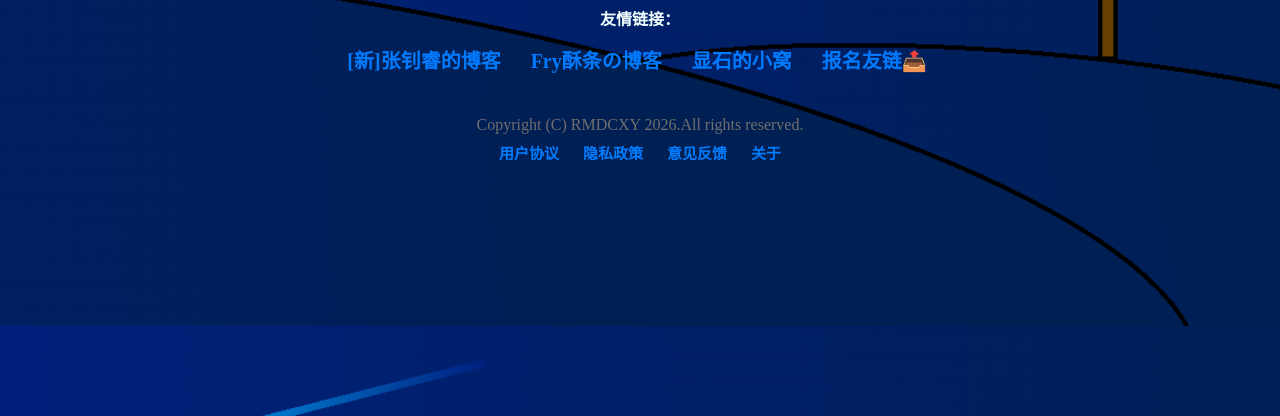
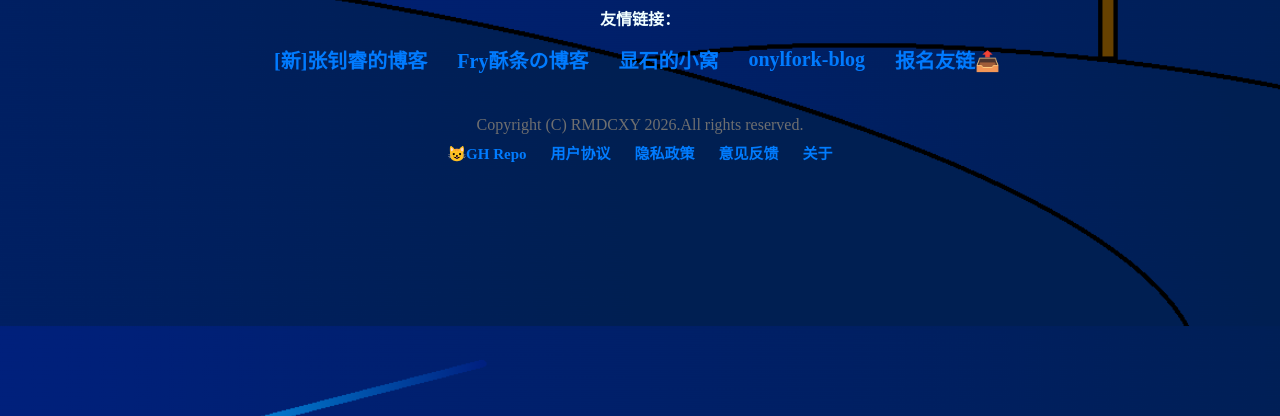
Before and after one commit to RMDCXY/cxybbs, a plain HTML site: page about.html in a window 1280 px wide. Shown: the part 474-890 px from the top of the page. Drawn offline with Linux system fonts and the light colour scheme; a web font is replaced by a local one.

Commit message:
添加LICENSE文件&README，加入一个友链

```diff
--- a/about.html
+++ b/about.html
@@ -70,6 +70,7 @@
         <a id="friend" href="https://new.zzrbk.xyz/" target="_blank">[新]张钊睿的博客</a>
         <a id="friend" href="https://blog.fryfries13.cn" target="_blank">Fry酥条の博客</a>
         <a id="friend" href="https://shibbs.dpdns.org/" target="_blank">显石的小窝</a>
+	<a id="friend" href="https://blog.2fo.cc" target="_blank">onylfork-blog</a>
         <a id="friend" href="https://forms.office.com/r/3W590Q0euL" target="_blank">报名友链📤</a>
     </main>
 
@@ -78,6 +79,7 @@
             <script type="text/javascript">document.write(new Date().getFullYear());</script>.All rights reserved.
         </span>
         <div>
+	    <a href="https://github.com/RMDCXY/cxybbs" target="_blank">😺GH Repo</a>
             <a href="deal.html">用户协议</a>
             <a href="policy.html">隐私政策</a>
             <a href="https://forms.office.com/r/QshQ6sMZHb" target="_blank">意见反馈</a>
```
Also changed, not shown: 2 other files.
